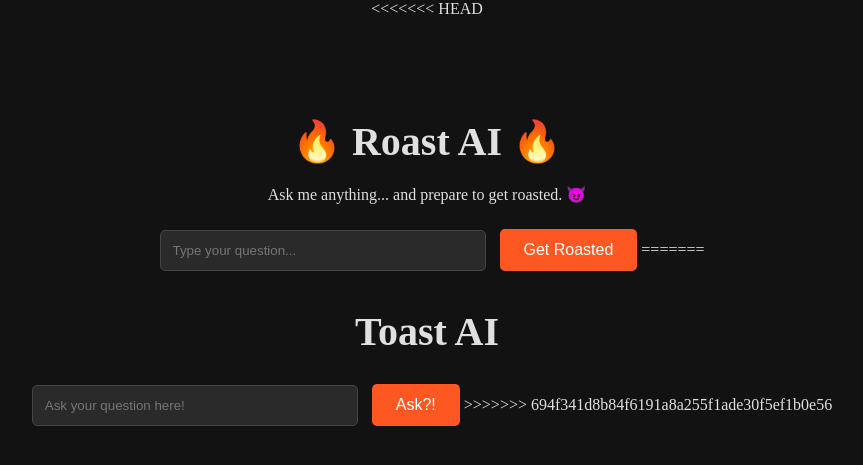
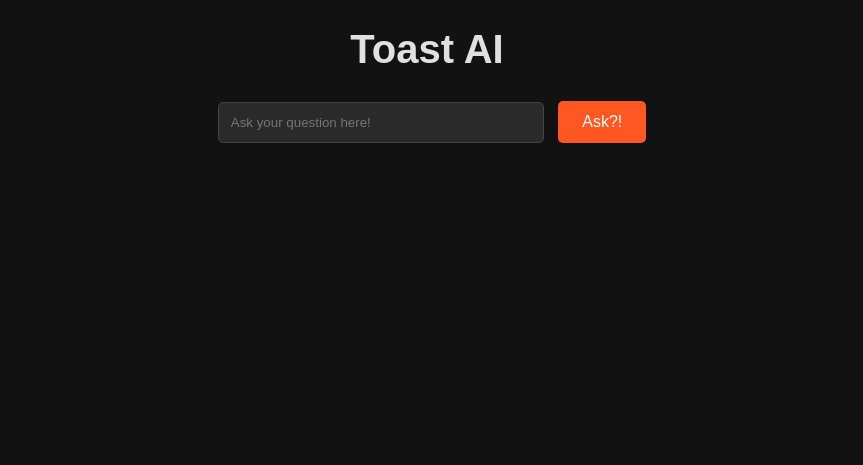
Before and after one commit to TanTheTiger/Absurd-and-Online, a Flask app: page /roast in a window 1280 px wide. Shown: the top 465 px of the page, without its empty margins (213-1076 px from the left). Run offline with Flask 3, Linux system fonts and the light colour scheme.

Commit message:
Updated code

```diff
--- a/static/roast.css
+++ b/static/roast.css
@@ -1,42 +1,14 @@
 body {
-<<<<<<< HEAD
-    font-family: Arial, sans-serif;
-    text-align: center;
-    background-color: #1e1e1e;
-    color: white;
-=======
     font-family: 'Arial', sans-serif;
     text-align: center;
     background-color: #121212;
     color: #e0e0e0;
     margin: 0;
     padding: 0;
->>>>>>> 694f341d8b84f6191a8a255f1ade30f5ef1b0e56
 }
 
 .container {
     margin-top: 100px;
-<<<<<<< HEAD
-}
-
-input {
-    padding: 10px;
-    width: 300px;
-    margin: 10px;
-    border-radius: 5px;
-}
-
-button {
-    padding: 10px 20px;
-    background-color: red;
-    color: white;
-    border: none;
-    cursor: pointer;
-}
-
-button:hover {
-    background-color: darkred;
-=======
     padding: 20px;
     background-color: #1e1e1e;
     border-radius: 10px;
@@ -82,5 +54,4 @@ button:hover {
 
 button:active {
     transform: translateY(0);
->>>>>>> 694f341d8b84f6191a8a255f1ade30f5ef1b0e56
 }
--- a/templates/roast.html
+++ b/templates/roast.html
@@ -3,19 +3,6 @@
 <head>
     <meta charset="UTF-8">
     <meta name="viewport" content="width=device-width, initial-scale=1.0">
-<<<<<<< HEAD
-    <title>🔥 Roast AI 🔥</title>
-    <link rel="stylesheet" href="{{ url_for('static', filename='style.css') }}">
-</head>
-<body>
-    <div class="container">
-        <h1>🔥 Roast AI 🔥</h1>
-        <p>Ask me anything... and prepare to get roasted. 😈</p>
-
-        <form id="roastForm">
-            <input type="text" id="user_input" name="user_input" placeholder="Type your question..." required>
-            <button type="submit">Get Roasted</button>
-=======
     <title>Get Roasted</title>
     <link rel="stylesheet" href="{{ url_for('static', filename='roast.css') }}">
 </head>
@@ -25,30 +12,12 @@
         <form id="roast-form">
             <input type="text" id="user-input" name="input" placeholder="Ask your question here!" required>
             <button type="submit" id="submit-btn">Ask?!</button>
->>>>>>> 694f341d8b84f6191a8a255f1ade30f5ef1b0e56
         </form>
 
         <p id="response"></p>
     </div>
 
     <script>
-<<<<<<< HEAD
-        document.getElementById("roastForm").onsubmit = function(event) {
-            event.preventDefault();
-
-            let user_input = document.getElementById("user_input").value;
-
-            fetch("/roast", {
-                method: "POST",
-                body: new URLSearchParams({ user_input: user_input }),
-                headers: { "Content-Type": "application/x-www-form-urlencoded" }
-            })
-            .then(response => response.json())
-            .then(data => {
-                document.getElementById("response").innerText = data.response;
-            });
-        };
-=======
         document.getElementById("roast-form").onsubmit = function(event) {
             event.preventDefault();
 
@@ -92,7 +61,6 @@
             speech.rate = 1;
             window.speechSynthesis.speak(speech);
         }
->>>>>>> 694f341d8b84f6191a8a255f1ade30f5ef1b0e56
     </script>
 </body>
 </html>
```
